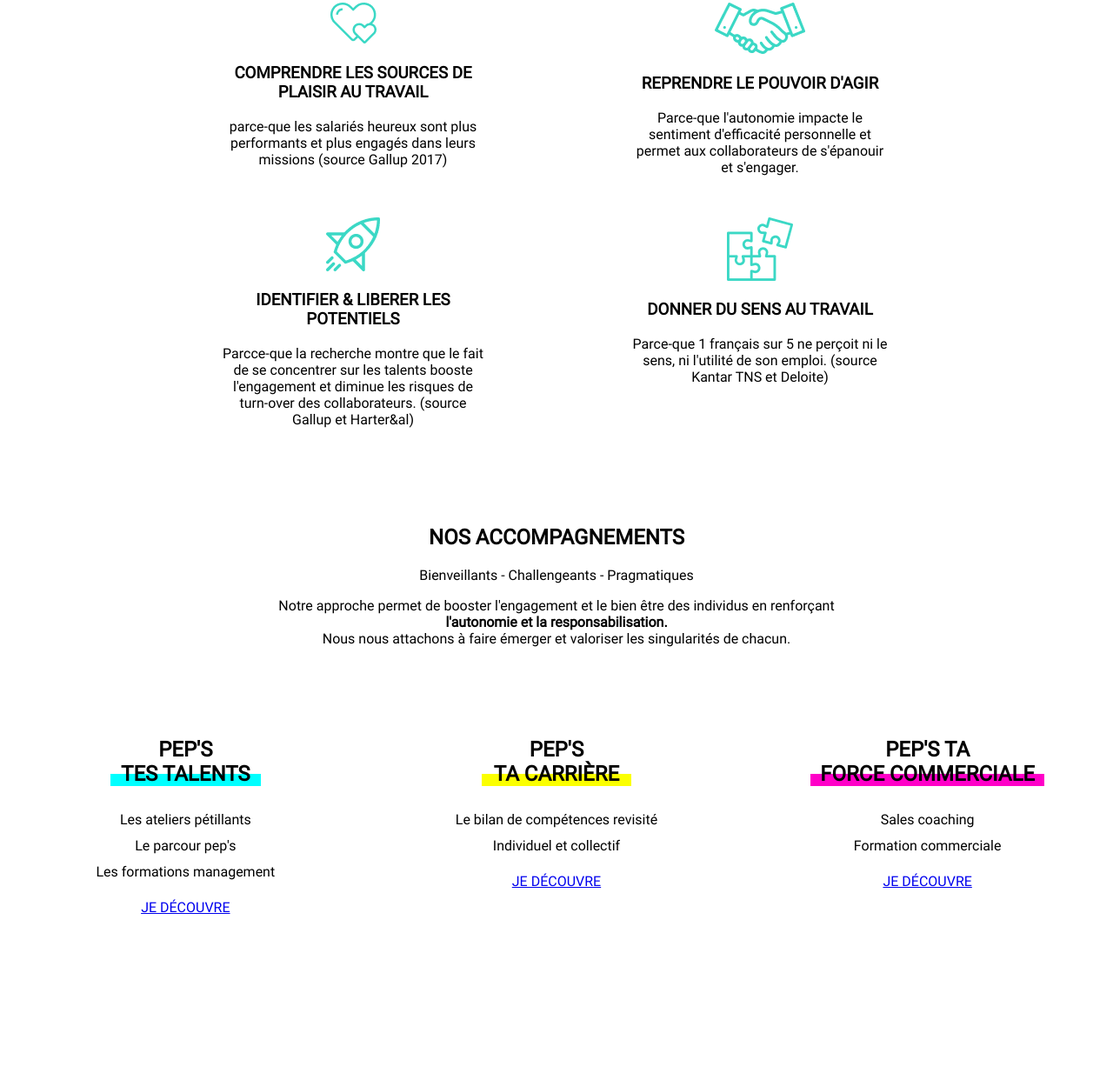
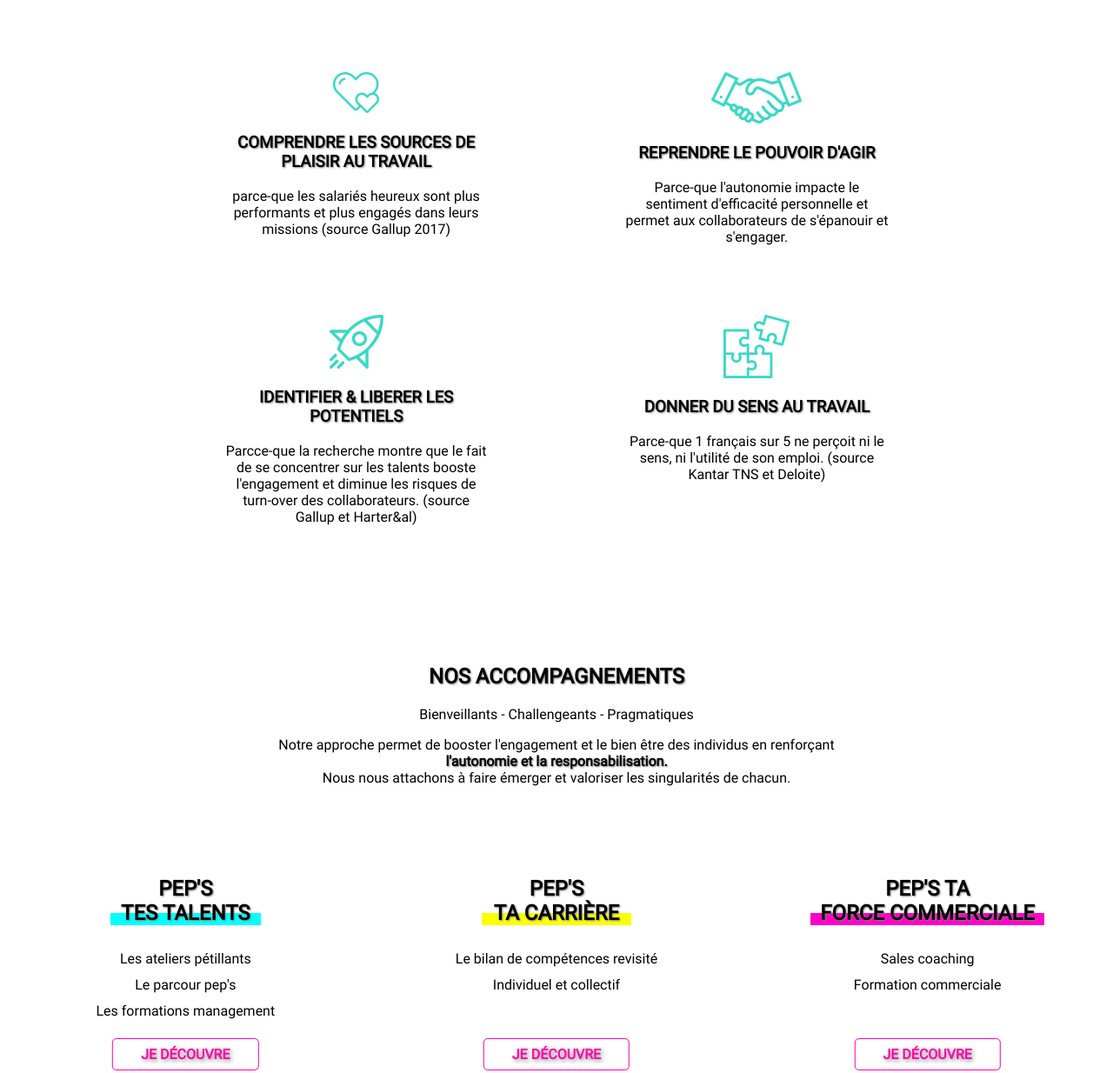
Before and after one commit to MichaelDesco/pepsCoachingExo, a plain HTML site: page index.html in a window 1280 px wide. Shown: the part 1566-2800 px from the top of the page at 87% size. Drawn offline with Linux system fonts and the light colour scheme.

Commit message:
desktopPeps

```diff
--- a/assets/css/style.css
+++ b/assets/css/style.css
@@ -10,7 +10,9 @@ body{
     margin: 0;
     font-family: "Roboto-Regular",Arial, Helvetica, sans-serif;
 }
-
+h1, h2, h3, h4, a, strong{
+    text-shadow: 1px 1px 2px grey;
+}
 
 /* HEADER */
 
@@ -57,6 +59,7 @@ header>nav>ul>li:not(:first-child){
     background-repeat: no-repeat;
     text-align: center;
     padding:10% 18%;
+    box-shadow: 1px 1px 2px grey;
 }
 
 h1{
@@ -73,7 +76,7 @@ h1{
     color: white;
 }
 
-.btn:hover{
+#postheader .btn:hover{
     background-color: white;
     border: 1px solid #ff00aa;
     color: #ff00aa;
@@ -126,7 +129,7 @@ h1{
 }
 .methode-top>p{
     text-align: center;
-    padding: 1vh 30vw;
+    padding: 2vh 30vw;
 }
 .methode-top>h2{
     text-align: center;
@@ -148,15 +151,15 @@ h1{
 
 /* methode main */
 .methodes{
-    margin: 8vh 20vw;
+    margin: 14vh 20vw;
     display: flex;
     justify-content: space-between;
     flex-wrap: wrap;
 }
 .methode{
     text-align: center;
-    padding: 2vh 0;
-    width: 300px;
+    padding: 4vh 0;
+    width: 40%;
 }
 
 
@@ -175,6 +178,7 @@ h1{
 
 /* accompagnement main */
 .accompagnements{
+
     display:flex;
     justify-content: space-around;
     margin-bottom: 25vh;
@@ -214,7 +218,25 @@ h1{
     width: 70%;
     background:linear-gradient(white 50%, rgb(255, 0, 200) 50%);
 }
+#accompagnement .btn{
+    background-color: white;
+    text-decoration: none;
+    border: 1px solid #ff00aa;
+    color: #ff00aa;
+    font-weight: bold;
+    padding: 0.5rem 2rem;
+    border-radius: 5px;
+    text-shadow: 2px 2px 5px grey;
 
+    position: absolute;
+    bottom: 0;
+    transform: translate(-50%, 100%);
+
+}
+#accompagnement .btn:hover{
+    background-color: #ff00aa;
+    color: white;
+}
 #accompagnement>img{
     position: absolute;
     left: 50%;
@@ -325,7 +347,7 @@ footer{
     padding: 3% 10% 2% 35%;
     height: 100px;
 }
-.contact>img{
+.contacts>img{
     border-right: 2px solid black;
     padding: 10px 40px 10px 0;
 }
@@ -348,7 +370,7 @@ footer>nav>ul>li{
     padding: 1px 15px;
 }
 footer>nav>ul>li:not(:first-child){
-    border-left: 1px solid black;
+    border-left: 2px solid black;
 }
 footer>nav>ul>li>a{
     text-decoration: none;
```
